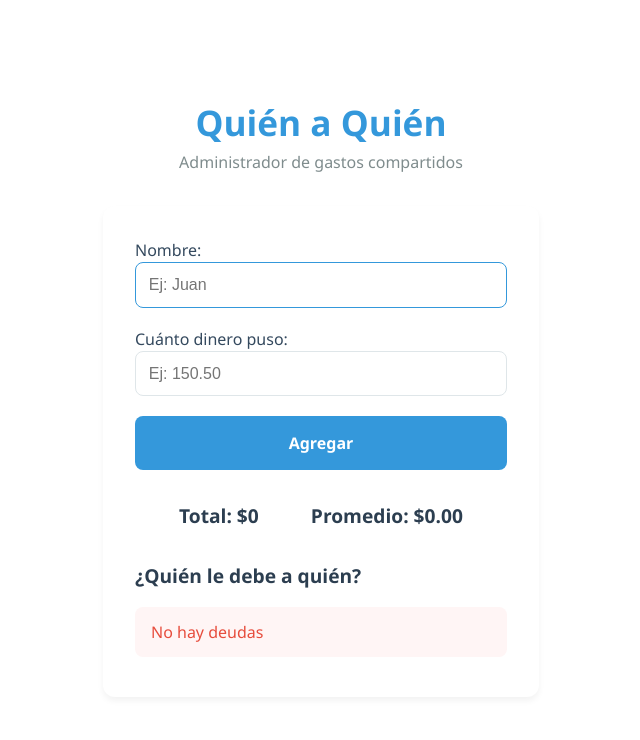
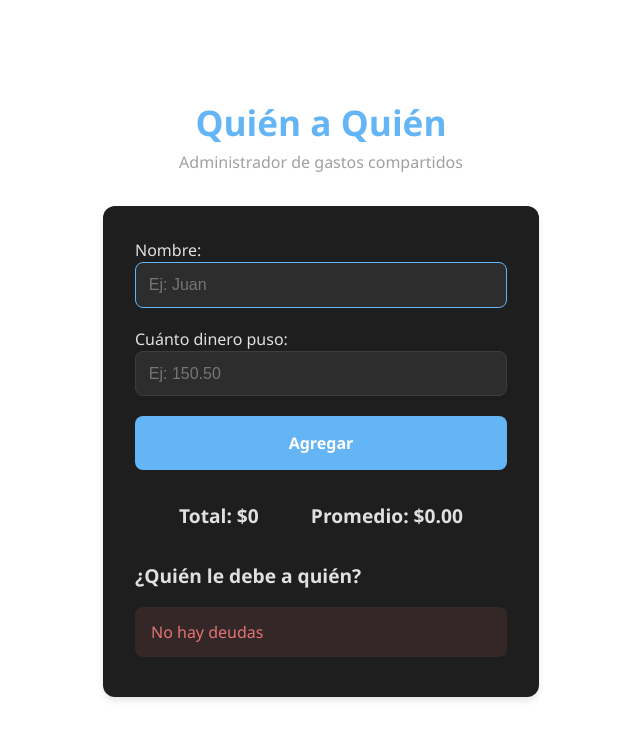
Before and after one commit to ValenChiola/quien-a-quien, a React (Vite) app: page / in a window 1280 px wide. Shown: the top 740 px of the page, without its empty margins (319-959 px from the left). Built offline with nearby package versions, Linux system fonts and the light colour scheme.

Commit message:
style: black mode

```diff
--- a/src/App.css
+++ b/src/App.css
@@ -1,8 +1,22 @@
+:root {
+  --card-bg: #1e1e1e;
+  --text-primary: #e0e0e0;
+  --text-secondary: #a0a0a0;
+  --primary-color: #64b5f6;
+  --primary-hover: #42a5f5;
+  --input-bg: #2d2d2d;
+  --input-border: #3d3d3d;
+  --positive: #81c784;
+  --negative: #e57373;
+  --divider: #333;
+}
+
 .container {
   max-width: 500px;
   margin: 0 auto;
   padding: 2rem;
   font-family: "Segoe UI", sans-serif;
+  color: var(--text-primary);
 }
 
 .header {
@@ -12,21 +26,21 @@
 
 .title {
   font-size: 2.2rem;
-  color: #3498db;
+  color: var(--primary-color);
   margin-bottom: 0.5rem;
 }
 
 .subtitle {
   font-size: 1rem;
-  color: #7f8c8d;
+  color: var(--text-secondary);
   margin-top: 0;
 }
 
 .content {
-  background: white;
+  background: var(--card-bg);
   border-radius: 12px;
   padding: 2rem;
-  box-shadow: 0 4px 6px rgba(0, 0, 0, 0.05);
+  box-shadow: 0 4px 6px rgba(0, 0, 0, 0.1);
 }
 
 .form {
@@ -40,28 +54,30 @@
 .label {
   display: block;
   font-weight: 500;
-  color: #34495e;
+  color: var(--text-primary);
   margin-bottom: 0.5rem;
 }
 
 .input {
   width: 100%;
   padding: 0.8rem;
-  border: 1px solid #dfe6e9;
+  background-color: var(--input-bg);
+  border: 1px solid var(--input-border);
+  color: var(--text-primary);
   border-radius: 8px;
   font-size: 1rem;
   transition: border 0.2s;
 }
 
 .input:focus {
-  border-color: #3498db;
+  border-color: var(--primary-color);
   outline: none;
 }
 
 .button {
   width: 100%;
   padding: 1rem;
-  background: #3498db;
+  background: var(--primary-color);
   color: white;
   border: none;
   border-radius: 8px;
@@ -72,7 +88,7 @@
 }
 
 .button:hover {
-  background: #2980b9;
+  background: var(--primary-hover);
 }
 
 .summary {
@@ -84,13 +100,13 @@
   align-items: center;
   justify-content: space-evenly;
   font-size: 1.2rem;
-  color: #2c3e50;
+  color: var(--text-primary);
   margin-bottom: 1.5rem;
   gap: 0.5rem;
 }
 
 .divider {
-  color: #bdc3c7;
+  color: var(--divider);
 }
 
 .total,
@@ -108,23 +124,23 @@
   justify-content: space-between;
   padding: 0.8rem 1rem;
   margin-bottom: 0.5rem;
-  background: #f8f9fa;
+  background: var(--input-bg);
   border-radius: 8px;
 }
 
 .name {
   font-weight: 500;
-  color: black;
+  color: var(--text-primary);
 }
 
 .amount {
-  color: #27ae60;
+  color: var(--positive);
   font-weight: 600;
 }
 
 .debts-title {
   font-size: 1.2rem;
-  color: #2c3e50;
+  color: var(--text-primary);
   margin-bottom: 1rem;
 }
 
@@ -136,9 +152,9 @@
 .debt-item {
   padding: 0.8rem 1rem;
   margin-bottom: 0.5rem;
-  background: #fff5f5;
+  background: rgba(229, 115, 115, 0.1);
   border-radius: 8px;
-  color: #e74c3c;
+  color: var(--negative);
   font-weight: 500;
   list-style: none;
 }
```
